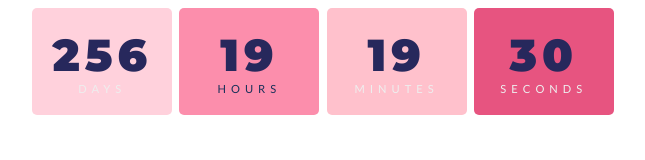
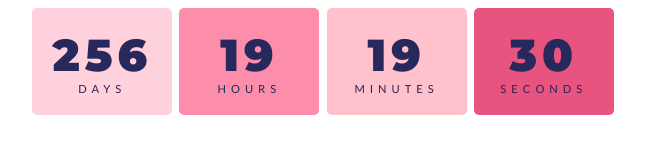
Before and after one commit to cate-pk/notion, a plain HTML site: page index.html in a window 1280 px wide. Shown: the whole page, without its empty margins (317-962 px from the left). Drawn offline with Linux system fonts and the light colour scheme.

Commit message:
Update index.html

```diff
--- a/index.html
+++ b/index.html
@@ -12,7 +12,7 @@ body{
 }
 
 #timer {
-  color: #eeeeee;
+  color: #2E2252;
   text-align: center;
   text-transform: uppercase;
   font-family: 'Lato', sans-serif;
```
